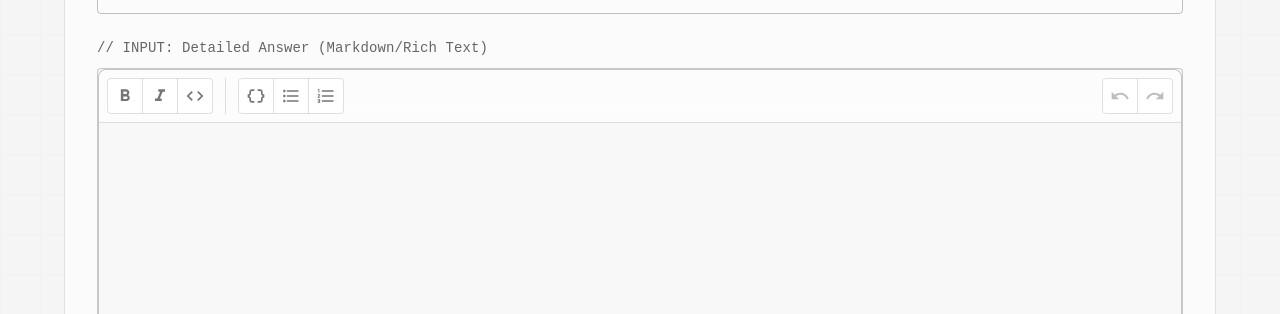
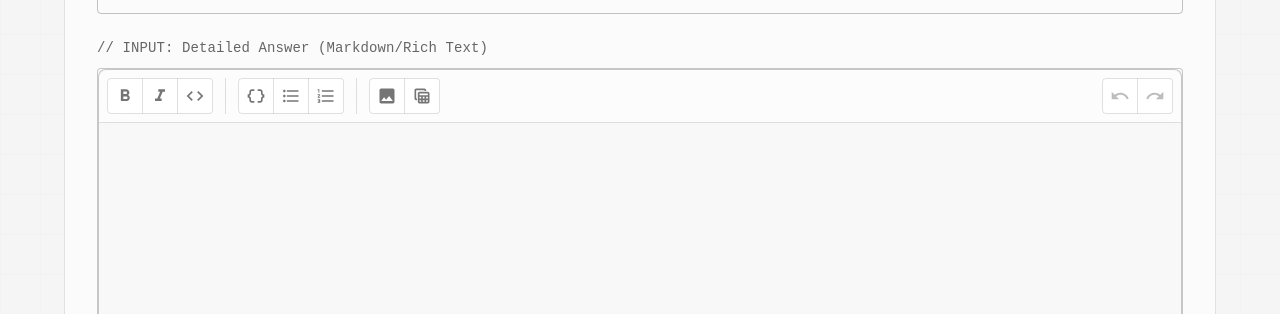
Before and after one commit to ManiKanta9578/interview-vault, a Next.js app in the folder frontend/: page /add-question in a window 1280 px wide. Shown: the part 486-800 px from the top of the page. Built offline with nearby package versions, Linux system fonts and the light colour scheme; no server answers; sample sign-in values are in the browser's storage.

Commit message:
Forntend || Added table, image plugins for editor.

```diff
--- a/frontend/src/components/editor/ReactQuillEditor.js
+++ b/frontend/src/components/editor/ReactQuillEditor.js
@@ -1,19 +1,25 @@
 "use client";
 
-import React, { useEffect } from 'react';
+import React, { useEffect, useRef } from 'react';
 import { useEditor, EditorContent } from '@tiptap/react';
-import StarterKit from '@tiptap/starter-kit';
-import CodeBlockLowlight from '@tiptap/extension-code-block-lowlight';
-import Link from '@tiptap/extension-link';
+// FIX: Use Named Imports for all Tiptap extensions
+import { StarterKit } from '@tiptap/starter-kit';
+import { CodeBlockLowlight } from '@tiptap/extension-code-block-lowlight';
+import { Link } from '@tiptap/extension-link';
+import { Image } from '@tiptap/extension-image';
+import { Table } from '@tiptap/extension-table';
+import { TableRow } from '@tiptap/extension-table-row';
+import { TableCell } from '@tiptap/extension-table-cell';
+import { TableHeader } from '@tiptap/extension-table-header';
+
 import { common, createLowlight } from 'lowlight';
 import {
-  Box, ToggleButton, ToggleButtonGroup, Divider, Select, MenuItem,
-  useTheme, alpha
+  Box, ToggleButton, ToggleButtonGroup, Divider, useTheme, alpha
 } from '@mui/material';
 import {
   FormatBold, FormatItalic, Code, FormatListBulleted,
-  FormatListNumbered, FormatQuote, HorizontalRule, Undo, Redo,
-  DataObject
+  FormatListNumbered, Undo, Redo, DataObject,
+  Image as ImageIcon, TableView, Delete, AddBox
 } from '@mui/icons-material';
 
 // Initialize syntax highlighting
@@ -21,72 +27,84 @@ const lowlight = createLowlight(common);
 
 const MenuBar = ({ editor }) => {
   const theme = useTheme();
+  const fileInputRef = useRef(null);
 
   if (!editor) return null;
+
+  const addImage = (event) => {
+    const file = event.target.files[0];
+    if (file) {
+      const reader = new FileReader();
+      reader.onload = (e) => {
+        editor.chain().focus().setImage({ src: e.target.result }).run();
+      };
+      reader.readAsDataURL(file);
+    }
+  };
 
   return (
     <Box sx={{
       borderBottom: `1px solid ${theme.palette.divider}`,
-      p: 1,
-      display: 'flex',
-      flexWrap: 'wrap',
-      gap: 1,
+      p: 1, display: 'flex', flexWrap: 'wrap', gap: 1,
       bgcolor: alpha(theme.palette.background.paper, 0.5),
       backdropFilter: 'blur(10px)',
-      borderTopLeftRadius: 8,
-      borderTopRightRadius: 8
+      borderTopLeftRadius: 8, borderTopRightRadius: 8
     }}>
+      {/* Text Formatting */}
       <ToggleButtonGroup size="small" sx={{ bgcolor: 'background.paper' }}>
-        <ToggleButton
-          value="bold"
-          selected={editor.isActive('bold')}
-          onClick={() => editor.chain().focus().toggleBold().run()}
-        >
+        <ToggleButton value="bold" selected={editor.isActive('bold')} onClick={() => editor.chain().focus().toggleBold().run()}>
           <FormatBold fontSize="small" />
         </ToggleButton>
-        <ToggleButton
-          value="italic"
-          selected={editor.isActive('italic')}
-          onClick={() => editor.chain().focus().toggleItalic().run()}
-        >
+        <ToggleButton value="italic" selected={editor.isActive('italic')} onClick={() => editor.chain().focus().toggleItalic().run()}>
           <FormatItalic fontSize="small" />
         </ToggleButton>
-        <ToggleButton
-          value="code"
-          selected={editor.isActive('code')}
-          onClick={() => editor.chain().focus().toggleCode().run()}
-          title="Inline Code (for single words)" // Add tooltip
-        >
+        <ToggleButton value="code" selected={editor.isActive('code')} onClick={() => editor.chain().focus().toggleCode().run()} title="Inline Code">
           <Code fontSize="small" />
         </ToggleButton>
       </ToggleButtonGroup>
 
       <Divider orientation="vertical" flexItem sx={{ mx: 0.5 }} />
 
+      {/* Blocks */}
       <ToggleButtonGroup size="small" sx={{ bgcolor: 'background.paper' }}>
-        <ToggleButton
-          value="codeBlock"
-          selected={editor.isActive('codeBlock')}
-          onClick={() => editor.chain().focus().toggleCodeBlock().run()}
-          title="Code Block (for snippets)" // Add tooltip
-        >
-          <DataObject fontSize="small" /> {/* Distinct Icon */}
+        <ToggleButton value="codeBlock" selected={editor.isActive('codeBlock')} onClick={() => editor.chain().focus().toggleCodeBlock().run()} title="Code Block">
+          <DataObject fontSize="small" />
         </ToggleButton>
-        <ToggleButton
-          value="bulletList"
-          selected={editor.isActive('bulletList')}
-          onClick={() => editor.chain().focus().toggleBulletList().run()}
-        >
+        <ToggleButton value="bulletList" selected={editor.isActive('bulletList')} onClick={() => editor.chain().focus().toggleBulletList().run()}>
           <FormatListBulleted fontSize="small" />
         </ToggleButton>
-        <ToggleButton
-          value="orderedList"
-          selected={editor.isActive('orderedList')}
-          onClick={() => editor.chain().focus().toggleOrderedList().run()}
-        >
+        <ToggleButton value="orderedList" selected={editor.isActive('orderedList')} onClick={() => editor.chain().focus().toggleOrderedList().run()}>
           <FormatListNumbered fontSize="small" />
         </ToggleButton>
       </ToggleButtonGroup>
+
+      <Divider orientation="vertical" flexItem sx={{ mx: 0.5 }} />
+
+      {/* Insert */}
+      <ToggleButtonGroup size="small" sx={{ bgcolor: 'background.paper' }}>
+        <ToggleButton value="image" onClick={() => fileInputRef.current.click()} title="Insert Image">
+          <ImageIcon fontSize="small" />
+          <input type="file" ref={fileInputRef} hidden accept="image/*" onChange={addImage} />
+        </ToggleButton>
+        <ToggleButton value="table" onClick={() => editor.chain().focus().insertTable({ rows: 3, cols: 3, withHeaderRow: true }).run()} title="Insert Table">
+          <TableView fontSize="small" />
+        </ToggleButton>
+      </ToggleButtonGroup>
+
+      {/* Table Controls */}
+      {editor.isActive('table') && (
+        <ToggleButtonGroup size="small" sx={{ bgcolor: 'background.paper', ml: 1 }}>
+          <ToggleButton value="addRow" onClick={() => editor.chain().focus().addRowAfter().run()} title="Add Row">
+            <AddBox fontSize="small" sx={{ transform: 'rotate(90deg)' }} />
+          </ToggleButton>
+          <ToggleButton value="addCol" onClick={() => editor.chain().focus().addColumnAfter().run()} title="Add Column">
+            <AddBox fontSize="small" />
+          </ToggleButton>
+          <ToggleButton value="deleteTable" onClick={() => editor.chain().focus().deleteTable().run()} title="Delete Table" color="error">
+            <Delete fontSize="small" />
+          </ToggleButton>
+        </ToggleButtonGroup>
+      )}
 
       <Box sx={{ flexGrow: 1 }} />
 
@@ -102,25 +120,20 @@ const MenuBar = ({ editor }) => {
   );
 };
 
-export default function RichTextEditor({ value, onChange, placeholder }) {
+export default function ReactQuillEditor({ value, onChange, placeholder }) {
   const theme = useTheme();
 
   const editor = useEditor({
-    immediatelyRender: false,
+    immediatelyRender: false, // Prevents SSR Hydration Mismatch
     extensions: [
-      StarterKit.configure({
-        codeBlock: false, // Disable default to use lowlight version
-      }),
-      CodeBlockLowlight.configure({
-        lowlight,
-        defaultLanguage: 'java',
-        HTMLAttributes: {
-          class: 'code-block',
-        },
-      }),
-      Link.configure({
-        openOnClick: false,
-      }),
+      StarterKit.configure({ codeBlock: false }),
+      CodeBlockLowlight.configure({ lowlight, defaultLanguage: 'java', HTMLAttributes: { class: 'code-block' } }),
+      Link.configure({ openOnClick: false }),
+      Image.configure({ inline: true, allowBase64: true }),
+      Table.configure({ resizable: true }),
+      TableRow,
+      TableHeader,
+      TableCell,
     ],
     content: value,
     onUpdate: ({ editor }) => {
@@ -133,10 +146,8 @@ export default function RichTextEditor({ value, onChange, placeholder }) {
     },
   });
 
-  // Sync value changes if controlled externally (optional)
   useEffect(() => {
     if (editor && value !== editor.getHTML()) {
-      // careful with loops here, mainly needed for reset
       if (value === '' || value === '<p></p>') {
         editor.commands.setContent(value);
       }
@@ -146,51 +157,43 @@ export default function RichTextEditor({ value, onChange, placeholder }) {
   return (
     <Box sx={{
       border: `1px solid ${alpha(theme.palette.divider, 0.2)}`,
-      borderRadius: 2,
-      display: 'flex',
-      flexDirection: 'column',
-      bgcolor: alpha(theme.palette.background.default, 0.3),
-      overflow: 'hidden',
+      borderRadius: 2, display: 'flex', flexDirection: 'column',
+      bgcolor: alpha(theme.palette.background.default, 0.3), overflow: 'hidden',
+
       '& .ProseMirror': {
-        minHeight: '200px',
-        padding: 2,
-        outline: 'none',
-        fontFamily: theme.typography.fontFamily,
-        fontSize: '0.95rem',
-        color: theme.palette.text.primary,
+        minHeight: '300px', padding: 3, outline: 'none',
+        fontFamily: theme.typography.fontFamily, fontSize: '0.95rem', color: theme.palette.text.primary,
 
-        // Code Block Styles
+        '& img': {
+          maxWidth: '100%',        // Ensure it doesn't overflow horizontally
+          maxHeight: '400px',      // LIMIT HEIGHT so it's not huge
+          width: 'auto',           // Maintain aspect ratio
+          height: 'auto',          // Maintain aspect ratio
+          borderRadius: '8px',
+          display: 'block',
+          margin: '1.5em auto',    // Center horizontally
+          border: `1px solid ${alpha(theme.palette.divider, 0.1)}`,
+          boxShadow: theme.shadows[4]
+        },
+        '& table': {
+          borderCollapse: 'collapse', margin: '1.5em 0', width: '100%', tableLayout: 'fixed', fontSize: '0.9em',
+        },
+        '& td, & th': {
+          border: `1px solid ${theme.palette.divider}`, padding: '8px 12px', verticalAlign: 'top', position: 'relative',
+        },
+        '& th': {
+          backgroundColor: alpha(theme.palette.primary.main, 0.1), fontWeight: 600, textAlign: 'left',
+        },
         '& pre': {
           background: theme.palette.mode === 'dark' ? '#1e1e1e' : '#f5f5f5',
           color: theme.palette.mode === 'dark' ? '#d4d4d4' : '#333',
-          padding: '1rem',
-          borderRadius: '0.5rem',
+          padding: '1rem', borderRadius: '0.5rem',
           fontFamily: "'JetBrains Mono', monospace",
-          border: `1px solid ${theme.palette.divider}`,
-          overflowX: 'auto',
-
-          '& code': {
-            color: 'inherit',
-            padding: 0,
-            background: 'none',
-            fontSize: '0.85rem',
-          },
-
-          // Syntax highlighting colors (customize as needed)
-          '& .hljs-comment, & .hljs-quote': { color: '#6a9955' },
-          '& .hljs-variable, & .hljs-template-variable, & .hljs-attribute, & .hljs-tag, & .hljs-name, & .hljs-regexp, & .hljs-link, & .hljs-name, & .hljs-selector-id, & .hljs-selector-class': { color: '#d16969' },
-          '& .hljs-number, & .hljs-meta, & .hljs-built_in, & .hljs-builtin-name, & .hljs-literal, & .hljs-type, & .hljs-params': { color: '#b5cea8' },
-          '& .hljs-string, & .hljs-symbol, & .hljs-bullet': { color: '#ce9178' },
-          '& .hljs-title, & .hljs-section': { color: '#dcdcaa' },
-          '& .hljs-keyword, & .hljs-selector-tag': { color: '#569cd6' },
+          border: `1px solid ${theme.palette.divider}`, overflowX: 'auto',
+          '& code': { color: 'inherit', padding: 0, background: 'none', fontSize: '0.85rem' },
+          '& .hljs-keyword': { color: '#569cd6' },
         },
-
         '& p': { margin: '0.5em 0' },
-        '& blockquote': {
-          borderLeft: `3px solid ${theme.palette.primary.main}`,
-          paddingLeft: '1rem',
-          color: 'text.secondary'
-        }
       }
     }}>
       <MenuBar editor={editor} />
```
Also changed, not shown: frontend/package.json (+5 -5 lines), frontend/src/components/editor/ReactQuillViewer.js (+65 -47 lines), 1 other file (tests, documents, lock files or other folders).
